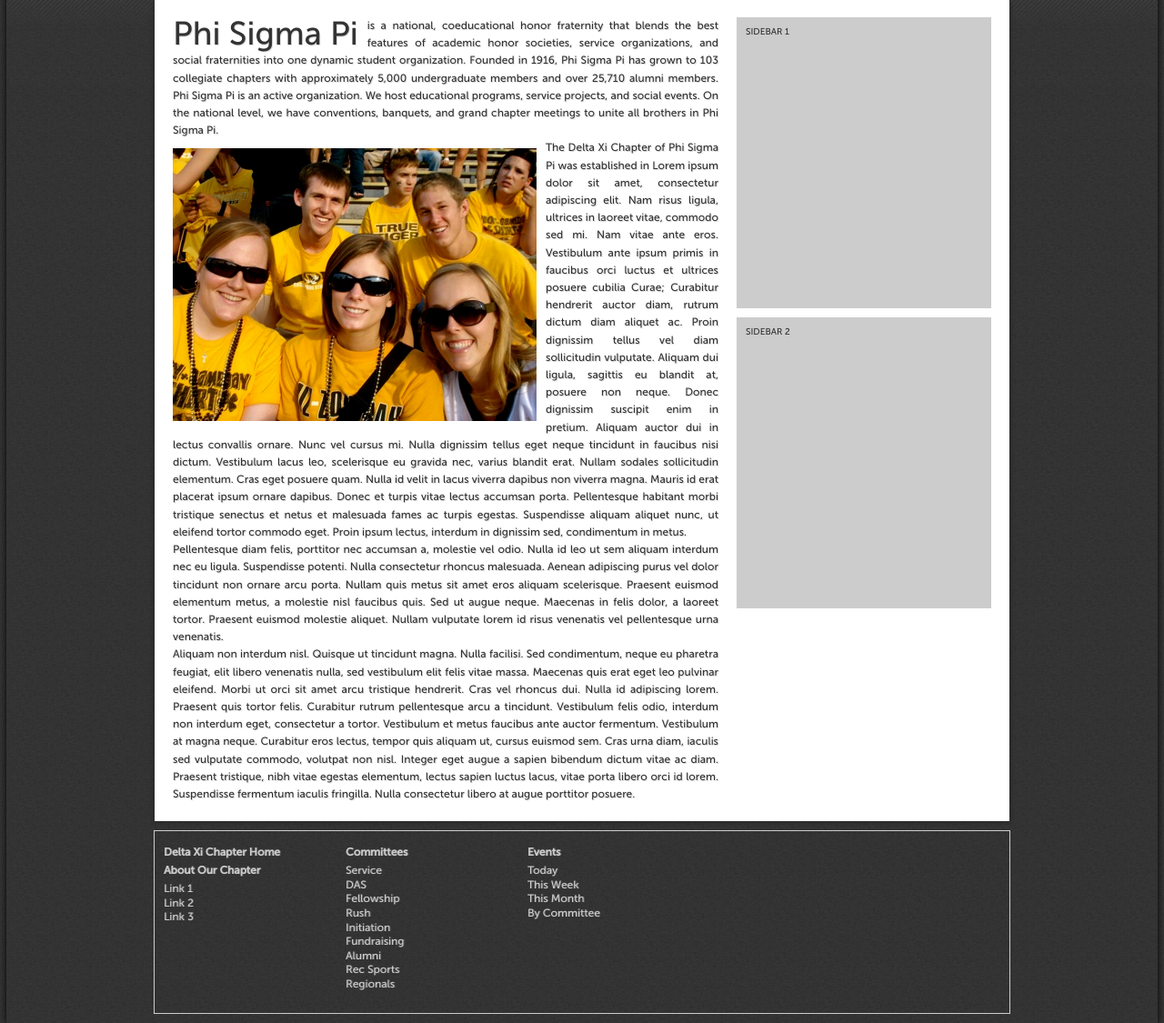
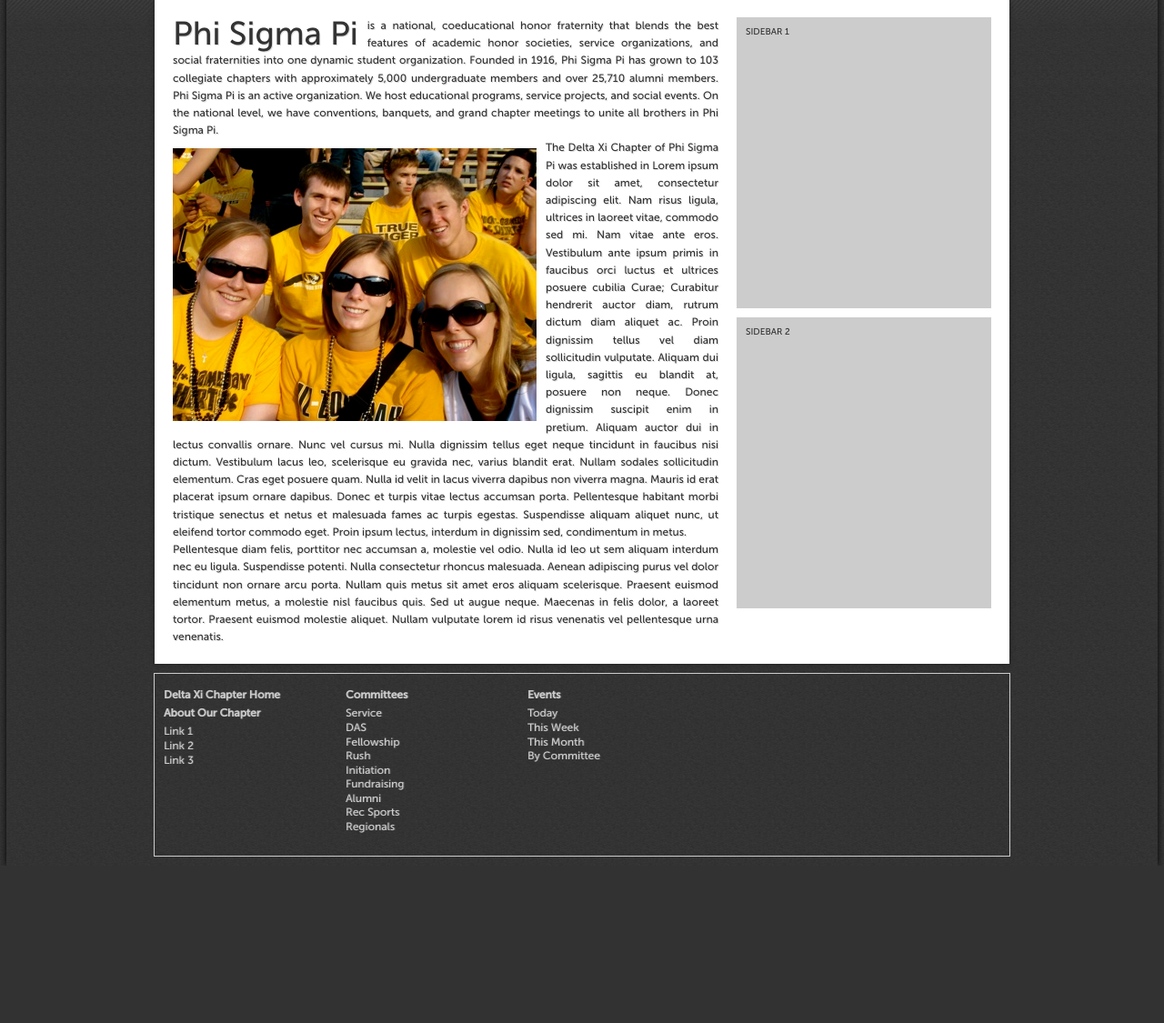
Before and after one commit to joshlory/pspmizzou, a Django app: page / in a window 1280 px wide. Shown: the part 254-1379 px from the top of the page at 91% size. After the commit the page ends 1205 px from the top, so only its background shows below. Run offline with Django 3.2, Linux system fonts and the light colour scheme; some libraries are stand-ins or nearby versions.

Commit message:
Reducing text to test site spacing

```diff
--- a/templates/index.html
+++ b/templates/index.html
@@ -32,6 +32,5 @@
 
 <p>Pellentesque diam felis, porttitor nec accumsan a, molestie vel odio. Nulla id leo ut sem aliquam interdum nec eu ligula. Suspendisse potenti. Nulla consectetur rhoncus malesuada. Aenean adipiscing purus vel dolor tincidunt non ornare arcu porta. Nullam quis metus sit amet eros aliquam scelerisque. Praesent euismod elementum metus, a molestie nisl faucibus quis. Sed ut augue neque. Maecenas in felis dolor, a laoreet tortor. Praesent euismod molestie aliquet. Nullam vulputate lorem id risus venenatis vel pellentesque urna venenatis.</p>
 
-<p>Aliquam non interdum nisl. Quisque ut tincidunt magna. Nulla facilisi. Sed condimentum, neque eu pharetra feugiat, elit libero venenatis nulla, sed vestibulum elit felis vitae massa. Maecenas quis erat eget leo pulvinar eleifend. Morbi ut orci sit amet arcu tristique hendrerit. Cras vel rhoncus dui. Nulla id adipiscing lorem. Praesent quis tortor felis. Curabitur rutrum pellentesque arcu a tincidunt. Vestibulum felis odio, interdum non interdum eget, consectetur a tortor. Vestibulum et metus faucibus ante auctor fermentum. Vestibulum at magna neque. Curabitur eros lectus, tempor quis aliquam ut, cursus euismod sem. Cras urna diam, iaculis sed vulputate commodo, volutpat non nisl. Integer eget augue a sapien bibendum dictum vitae ac diam. Praesent tristique, nibh vitae egestas elementum, lectus sapien luctus lacus, vitae porta libero orci id lorem. Suspendisse fermentum iaculis fringilla. Nulla consectetur libero at augue porttitor posuere.</p>
 
 {% endblock %}
```
